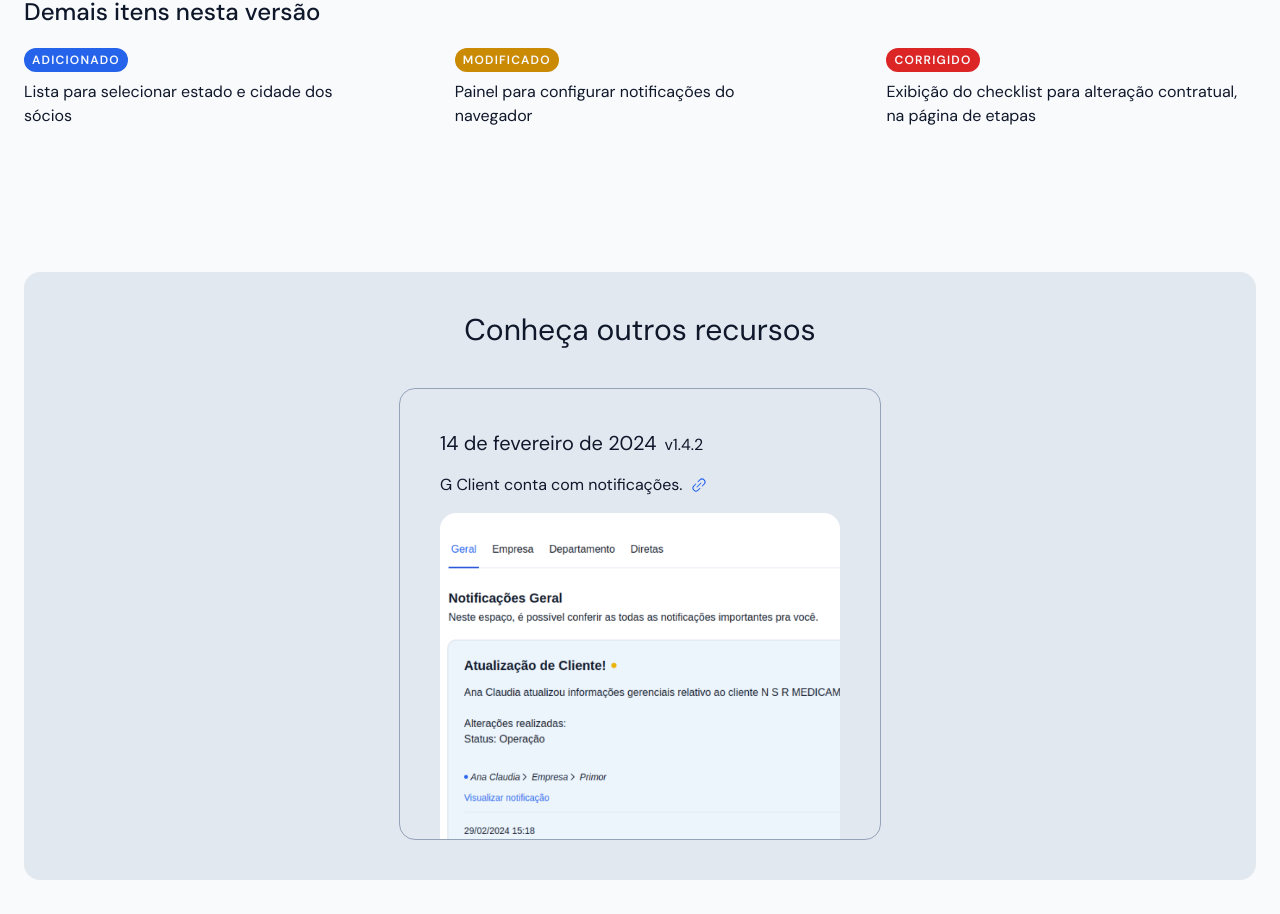
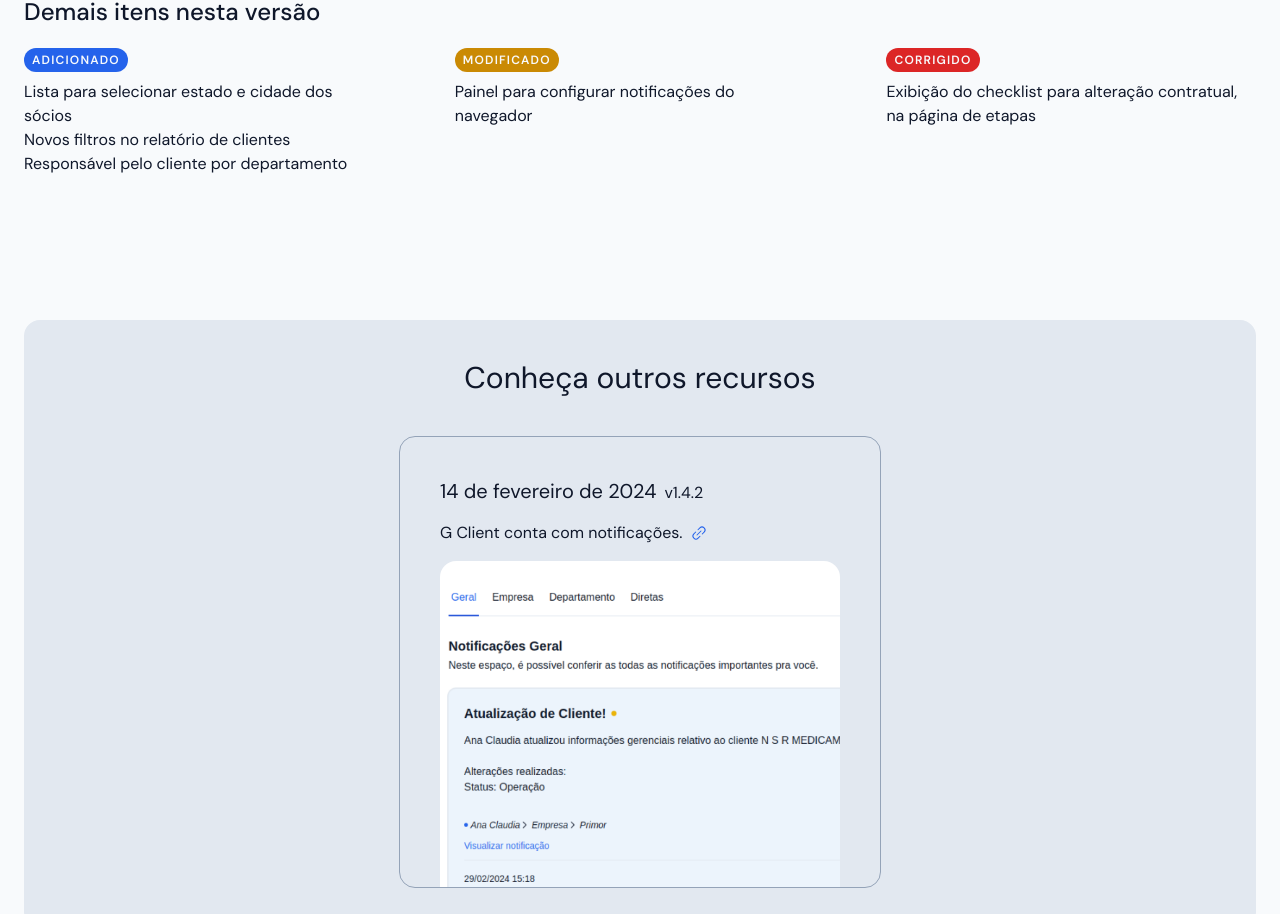
Before and after one commit to amanda-raiane/client-versions, a Next.js app: page / in a window 1280 px wide. Shown: the part 1535-2449 px from the top of the page. Built offline with nearby package versions, Linux system fonts and the light colour scheme.

Commit message:
update version description

```diff
--- a/src/app/page.tsx
+++ b/src/app/page.tsx
@@ -133,8 +133,8 @@ export default function Home() {
               </p>
               <ul>
                 <li>Lista para selecionar estado e cidade dos sócios</li>
-               {/*  <li>Novos filtros no relatório de clientes</li>
-                <li>Responsável pelo cliente por departamento</li> */}
+                <li>Novos filtros no relatório de clientes</li>
+                <li>Responsável pelo cliente por departamento</li>
               </ul>
             </div>
             <div className="md:max-w-[30%]">
```
